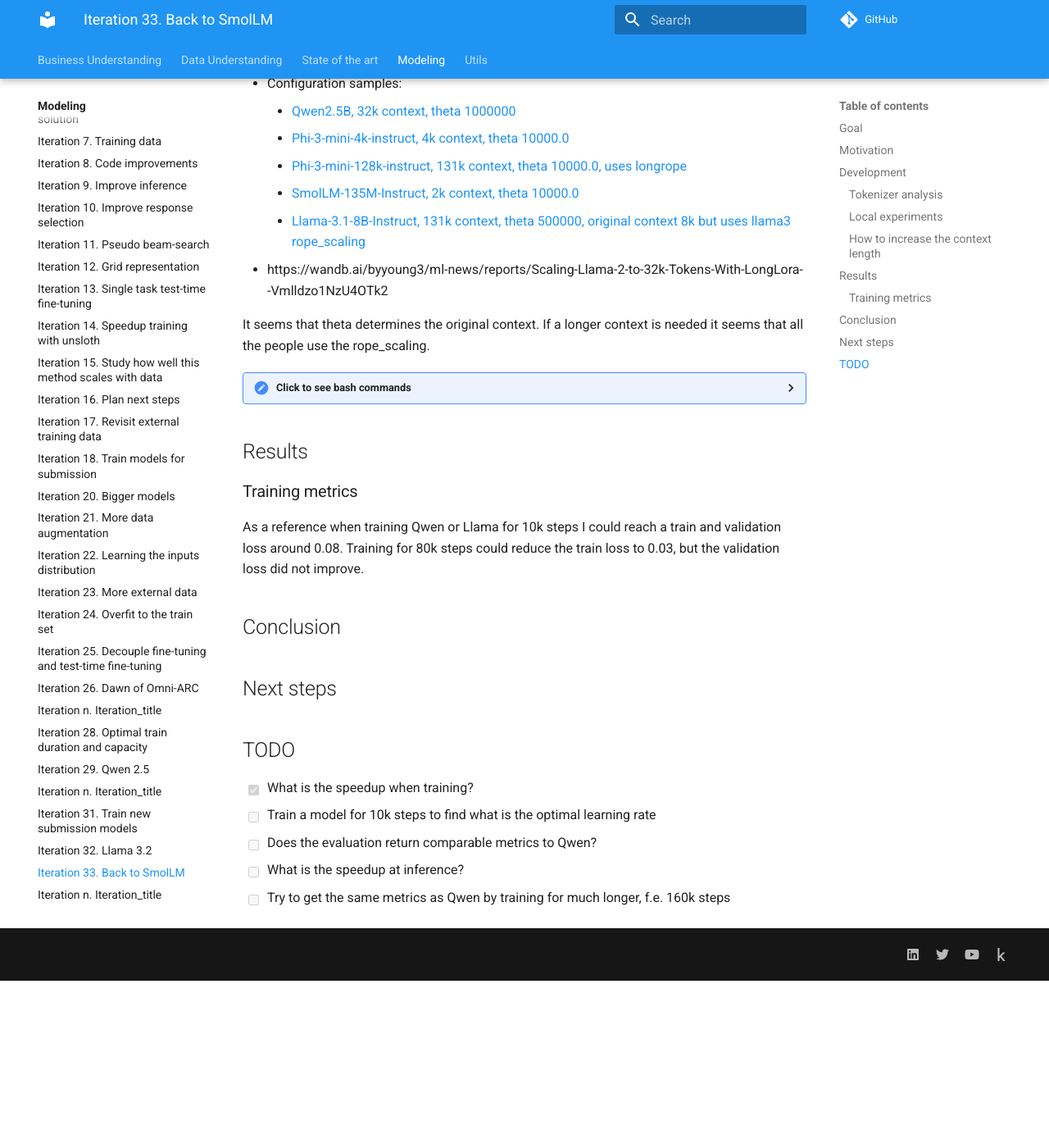
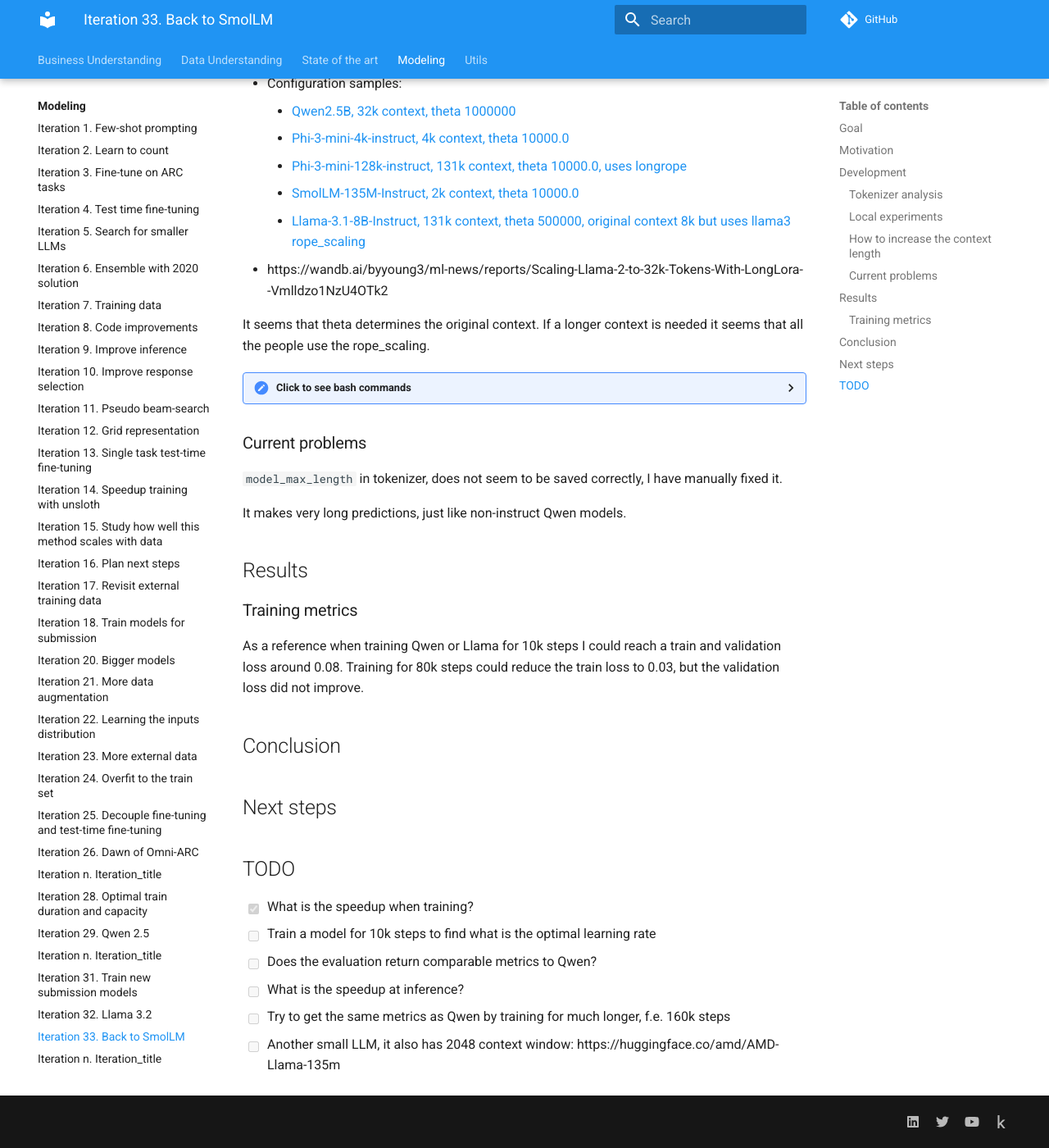
Before and after one commit to zhengjunyao-work/arc24, an MkDocs documentation site: the page built from docs/modeling/Iteration_33_back_to_smollm.md, in a window 1280 px wide and 1400 px high, scrolled down 1436 px. Shown: the whole window at 82% size. Built offline with MkDocs 1.6.1 and Material for MkDocs 9.7.7, drawn with Linux system fonts in a browser that asks for light colours; comment, search, counter and statistics services are not loaded; before the commit the page ends 2632 px from its top, so only the background shows below that.

```diff
--- a/docs/modeling/Iteration_33_back_to_smollm.md
+++ b/docs/modeling/Iteration_33_back_to_smollm.md
@@ -264,6 +264,12 @@
 
 </details>
 
+### Current problems
+
+`model_max_length` in tokenizer, does not seem to be saved correctly, I have manually fixed it.
+
+It makes very long predictions, just like non-instruct Qwen models.
+
 ## Results
 
 ### Training metrics
@@ -282,3 +288,4 @@
 - [ ] Does the evaluation return comparable metrics to Qwen?
 - [ ] What is the speedup at inference?
 - [ ] Try to get the same metrics as Qwen by training for much longer, f.e. 160k steps
+- [ ] Another small LLM, it also has 2048 context window: https://huggingface.co/amd/AMD-Llama-135m
```
Also changed, not shown: 1 other file.
